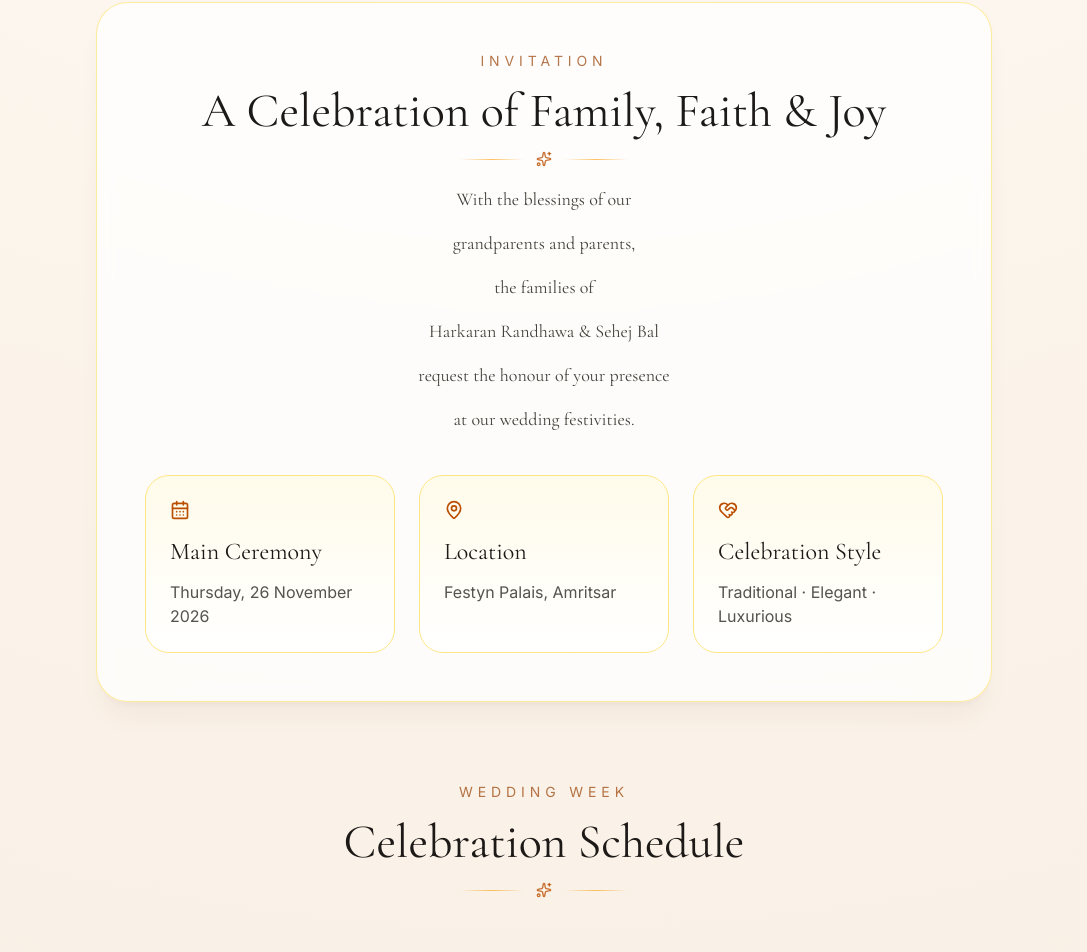
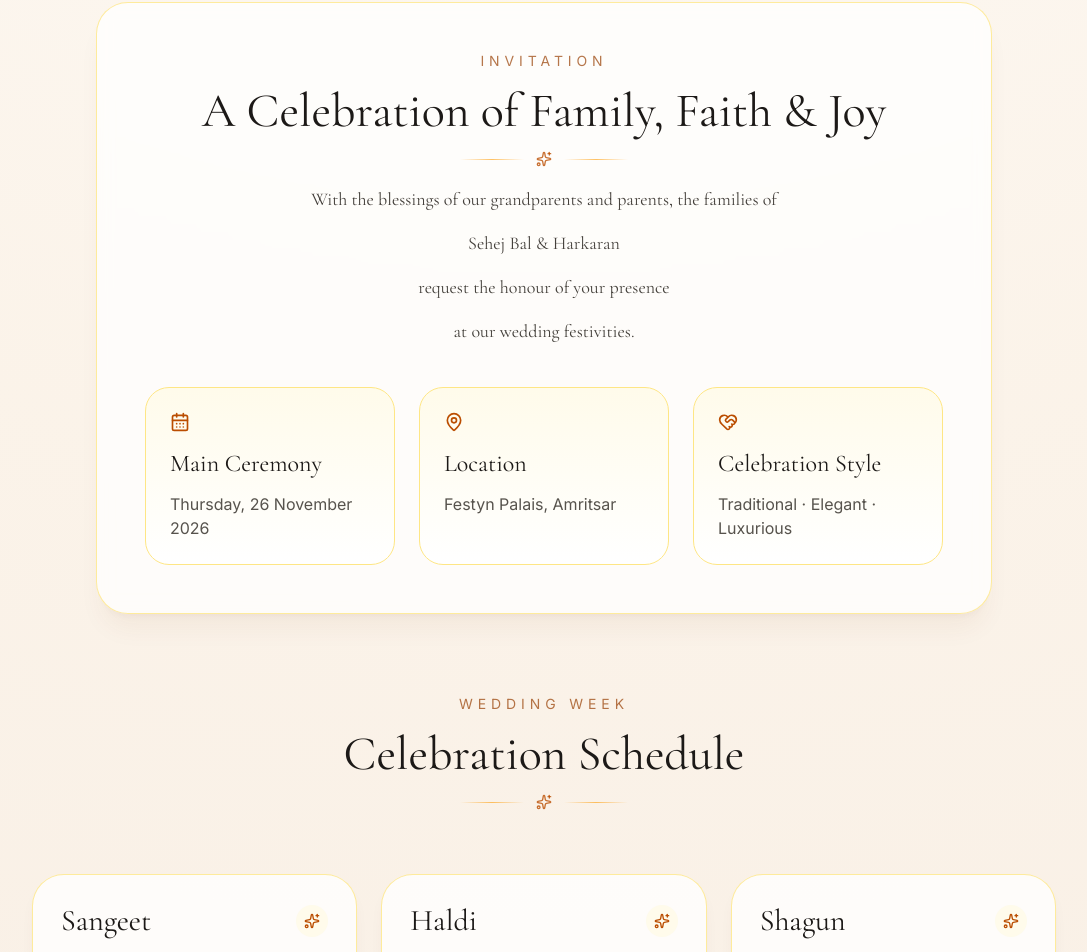
Before and after one commit to harkaran21-lab/Wedding-Invite, a React (Vite) app: page / in a window 1280 px wide. Shown: the part 1182-2134 px from the top of the page, without its empty margins (96-1183 px from the left). Built offline with nearby package versions, Linux system fonts and the light colour scheme.

Commit message:
Update App.jsx

```diff
--- a/src/App.jsx
+++ b/src/App.jsx
@@ -146,10 +146,8 @@ const traditions = [
 ]
 
 const familyLines = [
-  'With the blessings of our',
-  'grandparents and parents,',
-  'the families of',
-  'Harkaran Randhawa & Sehej Bal',
+  'With the blessings of our grandparents and parents, the families of',
+  'Sehej Bal & Harkaran',
   'request the honour of your presence',
   'at our wedding festivities.',
 ]
```
